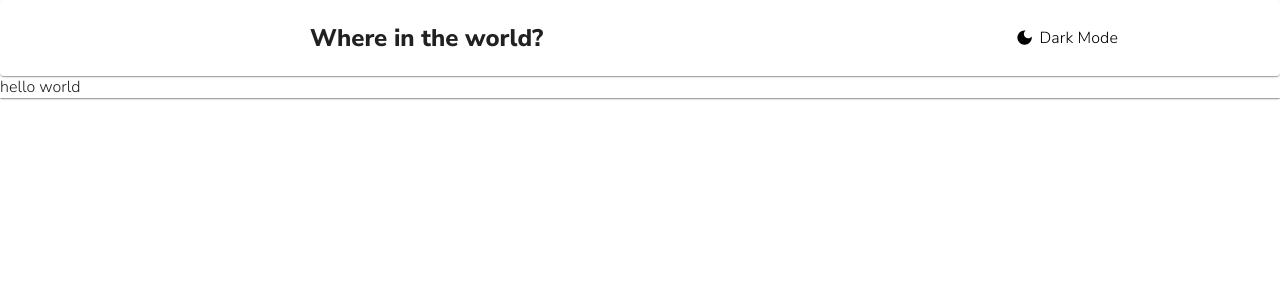
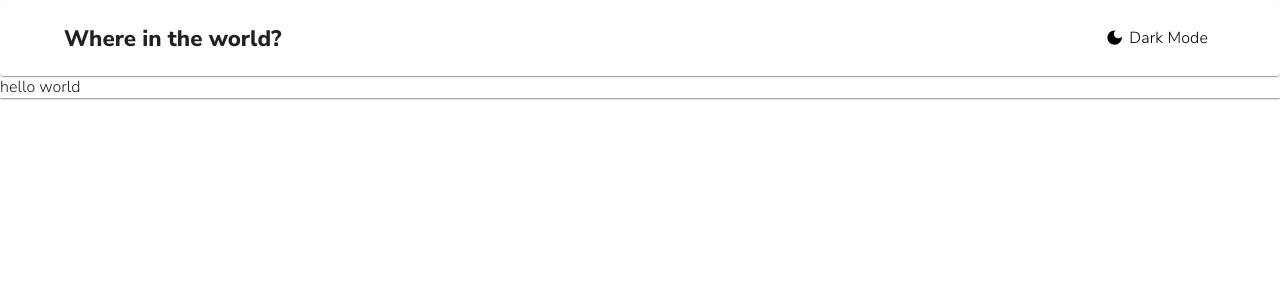
Before and after one commit to Electromorphous/Countries, a React (Create React App) app: page / in a window 1280 px wide. Shown: the top 300 px of the page. Built offline with nearby package versions, Linux system fonts and the light colour scheme.

Commit message:
fix header

```diff
--- a/src/containers/Header.jsx
+++ b/src/containers/Header.jsx
@@ -7,11 +7,10 @@ import DarkModeIcon from "@mui/icons-material/DarkMode";
 const useStyles = makeStyles((theme) => ({
   headerContainer: {
     background: theme.palette.primary.light,
-    padding: "20px 0",
-    textAlign: "center",
+    padding: "20px 5%",
   },
   title: {
-    fontSize: "1.5rem",
+    fontSize: "1.4rem",
   },
   icon: {
     color: theme.palette.textColor.main,
@@ -36,14 +35,17 @@ function Header() {
       <Grid
         container
         alignItems="center"
-        justifyContent="space-around"
+        justifyContent="space-between"
         flexWrap="nowrap"
       >
         <Grid item xs={8}>
           <h1 className={`title ${classes.title}`}>Where in the world?</h1>
         </Grid>
-        <Grid item xs={4}>
-          <Button style={{ borderRadius: 10 }} onClick={toggleTheme}>
+        <Grid item xs={4} textAlign="right">
+          <Button
+            style={{ borderRadius: 10, width: "max-content" }}
+            onClick={toggleTheme}
+          >
             <DarkModeIcon className={`icon ${classes.icon}`} />
             <Typography className={`button-text ${classes.buttonText}`}>
               Dark Mode
```
